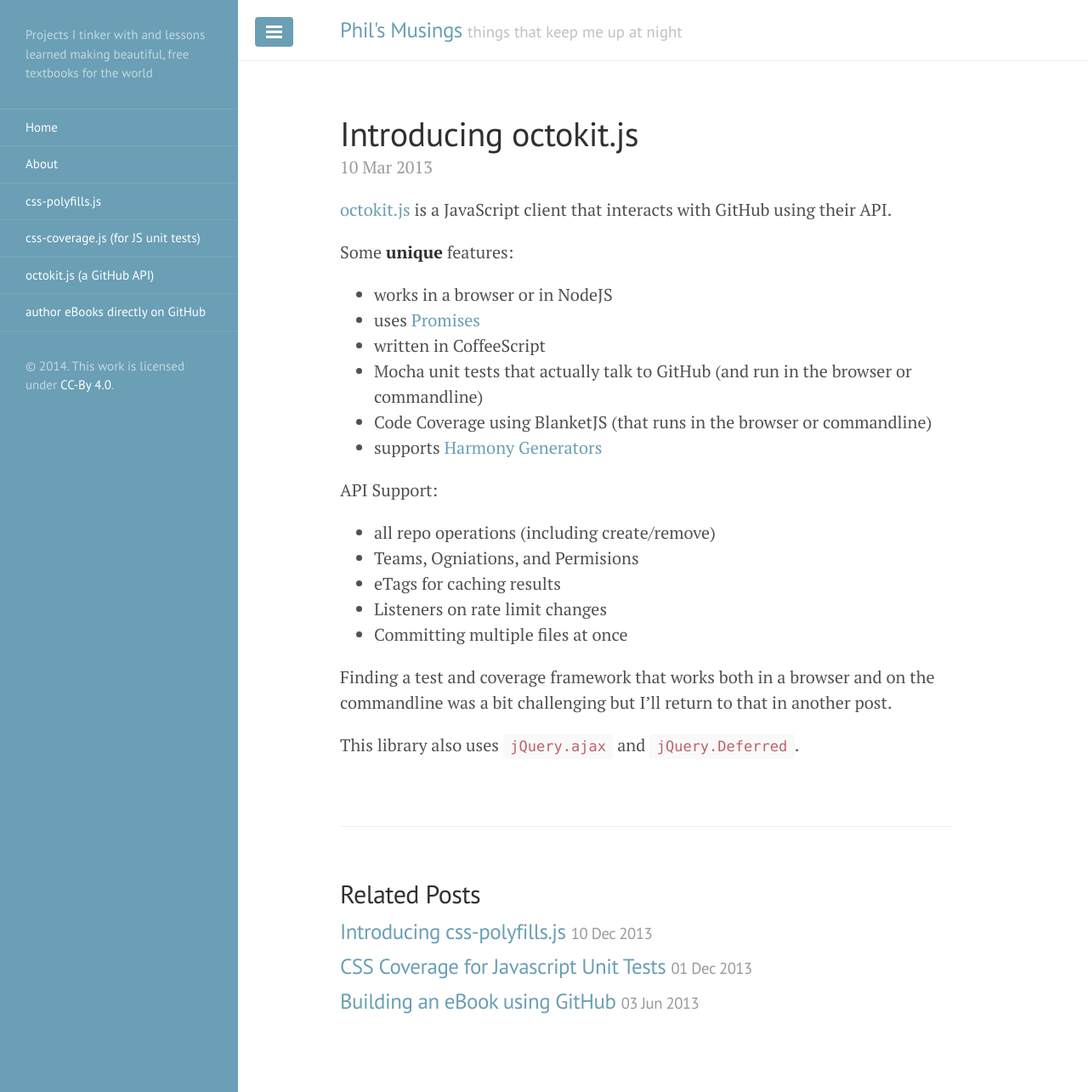
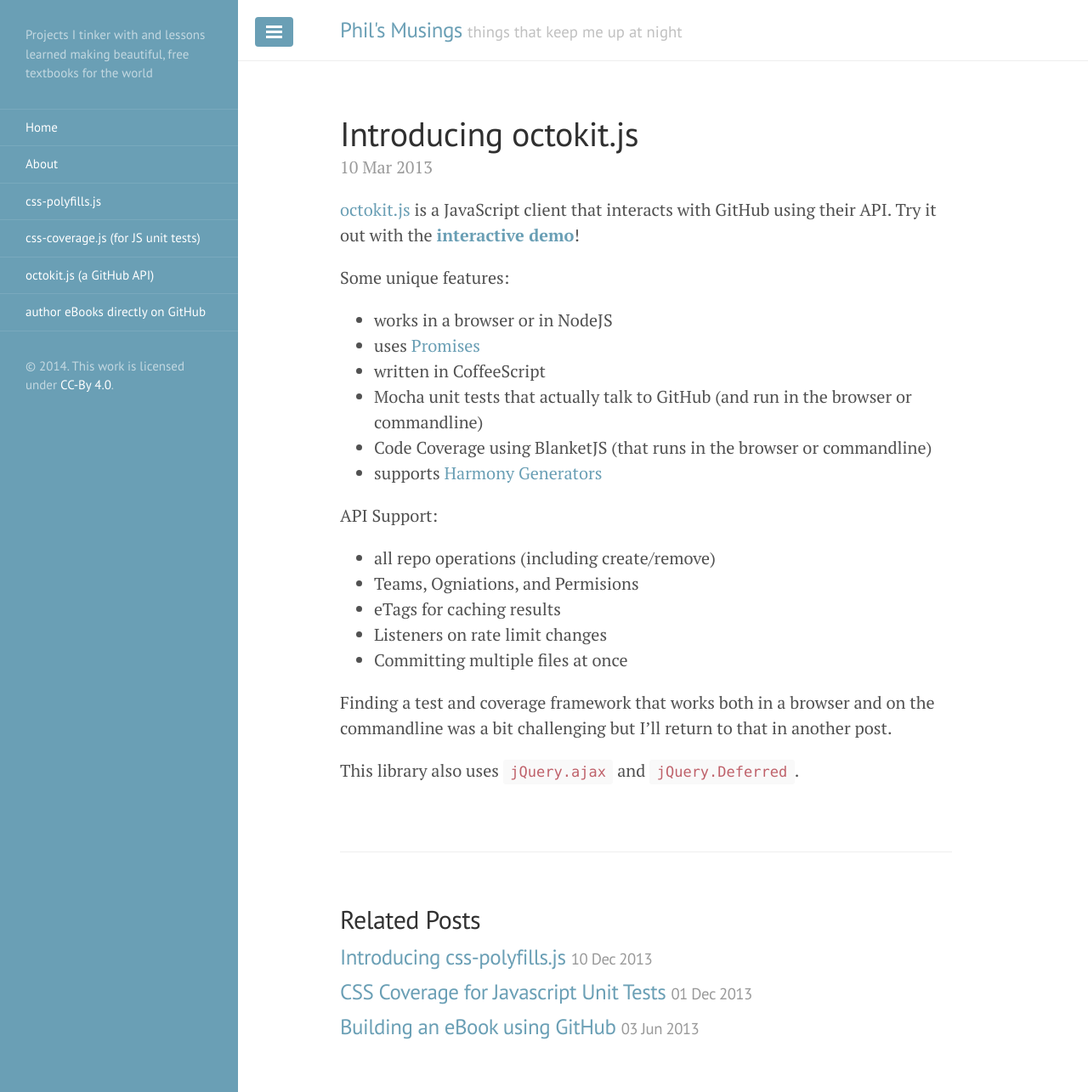
Before and after one commit to philschatz/philschatz.github.io, a Jekyll site: the page built from _posts/2013-03-10-octokit.md, in a window 1280 px wide and 1285 px high. Shown: the whole window at 85% size. Built offline with Jekyll 4.4.1, drawn with Linux system fonts in a browser that asks for light colours; Markdown is read by kramdown in place of the engine named in the settings.

Commit message:
add demo link

```diff
--- a/_posts/2013-03-10-octokit.md
+++ b/_posts/2013-03-10-octokit.md
@@ -4,9 +4,9 @@
 ---
 
 
-[octokit.js](https://github.com/philschatz/octokit.js) is a JavaScript client that interacts with GitHub using their API.
+[octokit.js](https://github.com/philschatz/octokit.js) is a JavaScript client that interacts with GitHub using their API. Try it out with the **[interactive demo](/octokit.js/demo/)**!
 
-Some **unique** features:
+Some unique features:
 
 - works in a browser or in NodeJS
 - uses [Promises](http://api.jquery.com/category/deferred-object/)
```
